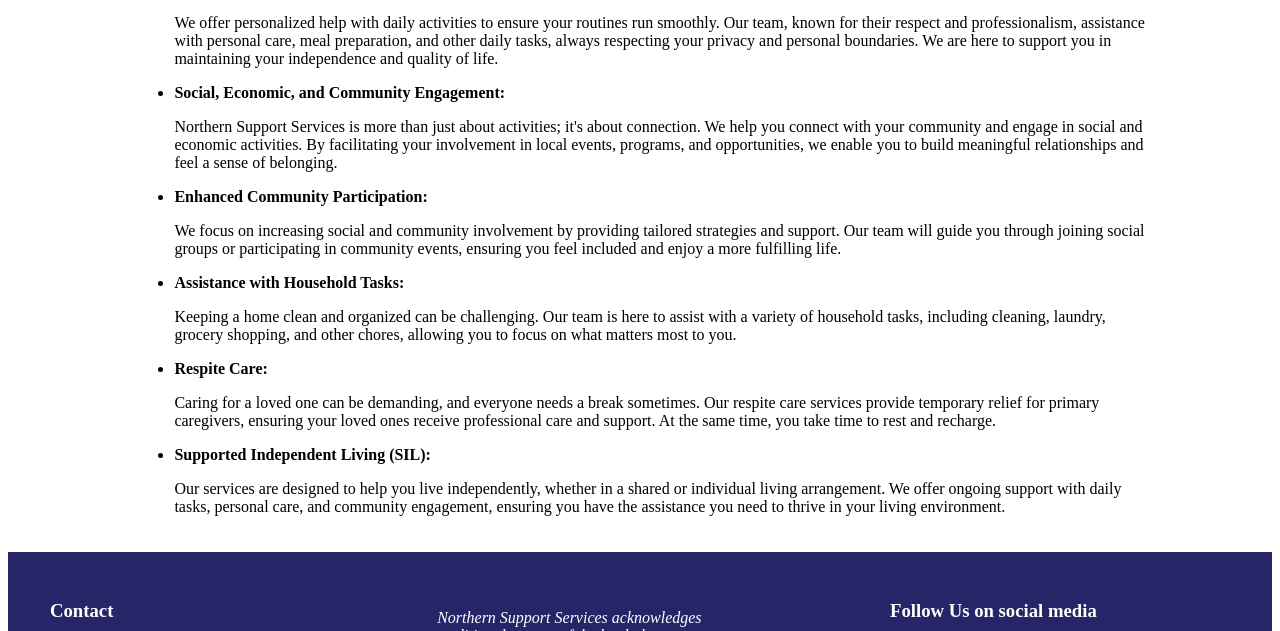
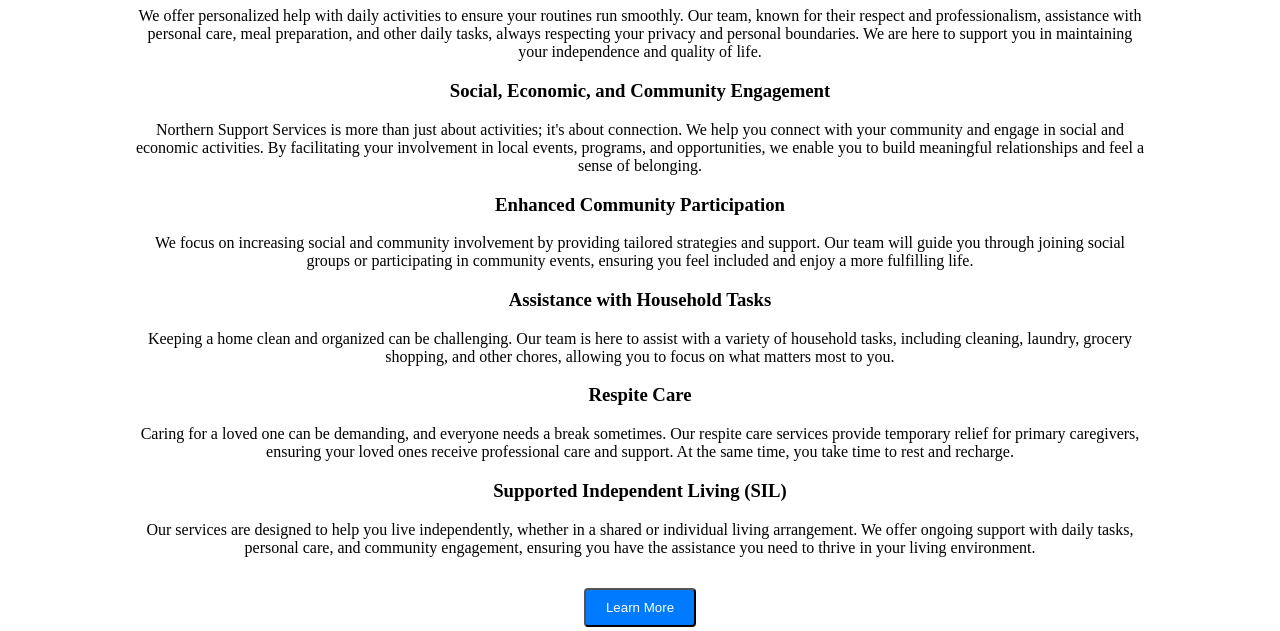
Before and after one commit to RupalDesai/northernsupportservice, a website: page index.html in a window 1280 px wide. Shown: the part 653-1284 px from the top of the page. Drawn offline with Linux system fonts and the light colour scheme.

Commit message:
Add files via upload

```diff
--- a/index.html
+++ b/index.html
@@ -238,7 +238,7 @@
 
             <hr class="separator2">-->
 
-            <h1 style="text-align:left;">Our Services</h1>
+            <!--<h1 style="text-align:left;">Our Services</h1>
             <ul  style="text-align:left;">
                 <li>
                     <b>Daily Living Support: </b>
@@ -258,15 +258,81 @@
                 </li>
                 <li>
                     <b>Respite Care: </b>
-                    <p>Caring for a loved one can be demanding, and everyone needs a break sometimes. Our respite care services provide temporary relief for primary caregivers, ensuring your loved ones receive professional care and support. At the same time, you take time to rest and recharge.</p>
+                    <p>
+                        Caring for a loved one can be demanding, and everyone needs a break sometimes. Our respite care services provide temporary relief for primary caregivers, ensuring your loved ones receive professional care and support. At the same time, you take time to rest and recharge.
+                    </p>
                 </li>
                 <li>
                     <b>Supported Independent Living (SIL): </b>
-                    <p>Our services are designed to help you live independently, whether in a shared or individual living arrangement. We offer ongoing support with daily tasks, personal care, and community engagement, ensuring you have the assistance you need to thrive in your living environment.</p>
+                    <p>
+                        Our services are designed to help you live independently, whether in a shared or individual living arrangement. We offer ongoing support with daily tasks, personal care, and community engagement, ensuring you have the assistance you need to thrive in your living environment.
+                    </p>
                 </li>
             </ul>
+            <a href="services.html">
+                <button class="service-button">Learn More</button>
+            </a>-->
+
+            <section class="services-grid">
+                <h2>Our Services</h2>
+                <div class="grid">
+                  <div class="grid-item">
+                    <h3>Daily Living Support</h3>
+                    <p>We offer personalized help with daily activities to ensure your routines run smoothly.
+                        Our team, known for their respect and professionalism, assistance with personal care, meal preparation,
+                        and other daily tasks, always respecting your privacy and personal boundaries. We are here to support you
+                        in maintaining your independence and quality of life.
+                    </p>
                   </div>
+                  <div class="grid-item">
+                    <h3>Social, Economic, and Community Engagement</h3>
+                    <p>Northern Support Services is more than just about activities; it's about connection.
+                        We help you connect with your community and engage in social and economic activities.
+                        By facilitating your involvement in local events, programs, and opportunities, we enable you to build
+                        meaningful relationships and feel a sense of belonging.
+                    </p>
+                  </div>
+                  <div class="grid-item">
+                    <h3>Enhanced Community Participation</h3>
+                    <p>We focus on increasing social and community involvement by providing tailored strategies and support.
+                        Our team will guide you through joining social groups or participating in community events, ensuring you
+                        feel included and enjoy a more fulfilling life.
+                    </p>
+                  </div>
+                </div>
+                <div class="grid">
+                    <div class="grid-item">
+                      <h3>Assistance with Household Tasks</h3>
+                      <p>
+                        Keeping a home clean and organized can be challenging. Our team is here to assist with a variety of
+                        household tasks, including cleaning, laundry, grocery shopping, and other chores, allowing you to focus on
+                        what matters most to you.
+                      </p>
+                    </div>
+                    <div class="grid-item">
+                      <h3>Respite Care</h3>
+                      <p>
+                        Caring for a loved one can be demanding, and everyone needs a break sometimes.
+                        Our respite care services provide temporary relief for primary caregivers, ensuring your loved ones
+                         receive professional care and support. At the same time, you take time to rest and recharge.
+                    </p>
+                    </div>
+                    <div class="grid-item">
+                      <h3>Supported Independent Living (SIL)</h3>
+                      <p>
+                        Our services are designed to help you live independently, whether in a shared or individual living arrangement. We offer ongoing support with daily tasks, personal care, and community engagement, ensuring you have the assistance you need to thrive in your living environment.
+                    </p>
+                    </div>
+                  </div>
+            </section>
 
+            <a href="services.html">
+                <button class="service-button">Learn More</button>
+            </a>
+
+            <hr class="separator2">
+
+        </div>
         <!-- Footer -->
         <footer>
         <div class="footer-container">
```
Lines whose indentation alone changed are shown as unchanged.
